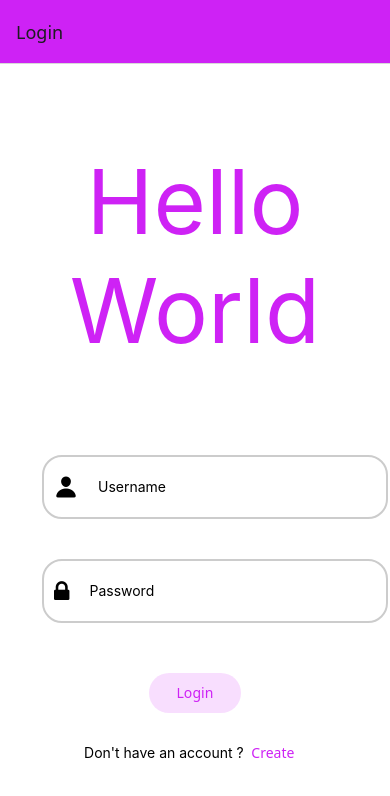
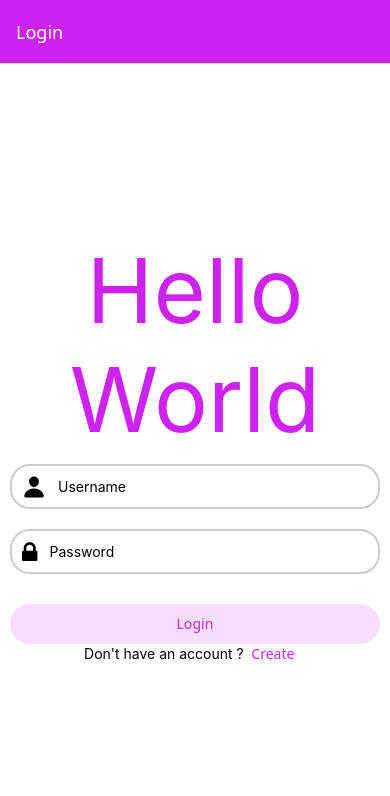
Before and after one commit to blackoceane/D-VELOPPEMENT-D-APPLICATIONS-MOBILES, a React Native app: screen /Login in a window 390 px wide. Shown: the top 796 px of the page. Built offline with nearby package versions, Linux system fonts and the light colour scheme.

Commit message:
navigation

```diff
--- a/App.js
+++ b/App.js
@@ -5,22 +5,40 @@ import CreateRecipe from './CreateRecipe.js';
 import CreateAccount from './CreateAccount.js';
 import Login from './Login.js';
 import ListeRecipe from './ListeRecipe.js';
+import { TouchableOpacity , Text, View} from 'react-native';
+import { StatusBar } from 'expo-status-bar';
 
 const Stack = createNativeStackNavigator();
 
 
 export default function App() {
     return (
+      <>
+        <StatusBar style="light" />
+         <View style={{ flex: 1, backgroundColor: 'white' }}>
         <NavigationContainer>
-            <Stack.Navigator initialRouteName="Login"   screenOptions={{ headerStyle: { backgroundColor: '#ce22f5' }, }}>
+            <Stack.Navigator initialRouteName="Login"   screenOptions={{ headerStyle: { backgroundColor: '#ce22f5' }, headerTintColor: 'white'}}>
 
-                <Stack.Screen name="Login" component={ Login } />
+                <Stack.Screen name="Login" component={ Login }  />
                 <Stack.Screen name="Recipe" component={ CreateRecipe } />
                 <Stack.Screen name="Signup" component={ CreateAccount } />
-                <Stack.Screen name="Recipes" component={ ListeRecipe } />
+                <Stack.Screen name="Recipes" component={ ListeRecipe }
+                    options={({navigation}) => ({
+                       headerBackVisible:false ,
+                        headerRight: ()=> (
+                            <TouchableOpacity  onPress={() => navigation.replace('Login')}>
+                                   <Text style={{fontSize:20 , color:'white'}}>Log out</Text>
+                            </TouchableOpacity>
+                        ),
+                    })}
+                 />
+
+
 
 
             </Stack.Navigator>
         </NavigationContainer>
+        </View>
+     </>
     );
 }
--- a/CreateAccount.js
+++ b/CreateAccount.js
@@ -3,15 +3,17 @@ import Ionicons from '@expo/vector-icons/Ionicons';
 import FontAwesome from '@expo/vector-icons/FontAwesome';
 import { Button } from '@react-navigation/elements';
 
-
+const PRIMARY_COLOR = '#ce22f5';
 
  function CreateAccount() {
   return (
    <View style={styles.screen}>
 
      <View style={styles.container}>
-        <Text style={{ color: '#ce22f5', fontSize: 30, textAlign: 'center',  marginBottom: '15%'}}>Create an account</Text>
-
+       <View style={styles.header} >
+         <Text style={{ color:PRIMARY_COLOR, fontSize: 30}}>Create an account</Text>
+       </View>
+        <View style={styles.form}>
           <View style={styles.inputContainer}>
             <Ionicons name="person" size={24} color="black" />
             <TextInput style={styles.input} placeholder="Username"  autoCapitalize="none"/>
@@ -27,11 +29,10 @@ import { Button } from '@react-navigation/elements';
             <TextInput style={styles.input} placeholder="Confirm Password" secureTextEntry={true} />
           </View>
 
-        <View  style={{ marginTop: 20, width: '80%' }}>
-          <Button  color= '#ce22f5'   screen="Login"> Create Account </Button>
-
+          <View  style={{ marginTop: 20  }}>
+            <Button  color= {PRIMARY_COLOR}   screen="Login"> Create Account </Button>
           </View>
-
+      </View>
       </View>
 
     </View>
@@ -43,21 +44,29 @@ const styles = StyleSheet.create({
     backgroundColor: 'white',
   },
   container: {
+    flex:1,
     justifyContent: 'center',
     alignItems: 'center'  ,
     margin:'auto',
     padding: 20,
   },
 
+  header :{
+    flex:1,
+    justifyContent:'flex-end',
+  },
   input: {
     width: '70%',
     height: 40,
     margin: 10,
     padding: 10,
   },
+  form :{
+    flex: 2,
+     justifyContent:'center',
+  },
+  inputContainer: {
 
-  inputContainer: {
-    width: '100%', // a reflechir
     flexDirection: 'row',
     alignItems: 'center',
     borderWidth: 2,
--- a/ListeRecipe.js
+++ b/ListeRecipe.js
@@ -5,8 +5,12 @@ function ListeRecipe() {
   return (
         <View style={styles.screen}>
             <View style={styles.container}>
-                <Text style={{ color: '#ce22f5', fontSize: 90, textAlign: 'center',  marginBottom: '20%'}}>RECIPES LIST</Text>
-                <Text style={{ color: '#ce22f5', fontSize: 10, textAlign: 'center',  marginTop: '40%'}}> LIST EMPTY</Text>
+                <View style={styles.msm}>
+                <Text style={{ color: '#ce22f5', fontSize: 20, textAlign: 'center'}}> LIST EMPTY</Text>
+                </View>
+                <View style={styles.add}>
+
+                </View>
             </View>
         </View>
     );
@@ -18,10 +22,20 @@ const styles = StyleSheet.create({
         backgroundColor: 'white',
     },
     container: {
+        flex:1,
         justifyContent: 'center',
         alignItems: 'center'  ,
         margin:'auto',
         padding: 20,
     },
+    msm:{
+       flex:1,
+       justifyContent:'center',
+    },
+    add:{
+       flex:1,
+       justifyContent:'flex-end',
+
+    }
 });
 export default ListeRecipe;
--- a/Login.js
+++ b/Login.js
@@ -4,14 +4,18 @@ import FontAwesome from '@expo/vector-icons/FontAwesome';
 import { Link } from '@react-navigation/native';
 import { Button } from '@react-navigation/elements';
 
+const PRIMARY_COLOR = '#ce22f5';
+
+
 function Login() {
   return (
     <View style={styles.screen}>
+        <View style={styles.container}>
+            <View style={styles.header}>
+              <Text style={{ color:PRIMARY_COLOR, fontSize: 90, textAlign: 'center'}}>Hello World</Text>
+            </View>
 
-        <View style={styles.container}>
-            <Text style={{ color: '#ce22f5', fontSize: 90, textAlign: 'center',  marginBottom: '20%'}}>Hello World</Text>
-            <View style ={{ marginBottom: 20 }}>
-
+            <View style ={{ flex: 1, justifyContent:'center' }}>
                 <View style={styles.inputContainer}>
                     <Ionicons name="person" size={24} color="black" />
                     <TextInput style={styles.input} placeholder="Username"   autoCapitalize="none"/>
@@ -21,17 +25,14 @@ function Login() {
                     <FontAwesome name="lock" size={24} color="black" />
                     <TextInput style={styles.input} placeholder="Password" secureTextEntry={true} />
                 </View>
-
+                <View style={{ marginTop: 20  }} >
+                 <Button  color= {PRIMARY_COLOR}    screen="Recipes" > Login </Button>
+                </View>
             </View>
 
-            <View style={{ margin: 10  }} >
-               <Button  color= '#ce22f5'   screen="Recipes"> Login </Button>
+            <View style={{ flex:1 , justifyContent:'flex-start' }} >
+              <Text style={{textAlign:'center'}}>Don't have an account ? <Link screen="Signup" style={{ color:PRIMARY_COLOR,  }}> Create </Link>  </Text>
             </View>
-
-            <View  style={{ marginTop: 20 , width: '80%' }}>
-                <Text style={{  textAlign: 'center'}}>Don't have an account ? <Link screen="Signup" style={{ color: '#ce22f5',  }}> Create </Link>  </Text>
-            </View>
-
         </View>
 
     </View>
@@ -45,28 +46,27 @@ const styles = StyleSheet.create({
     backgroundColor: 'white',
   },
   container: {
-
-    justifyContent: 'center',
-    alignItems: 'center'  ,
-    margin:'auto',
-    padding: 20,
+    flex:1,
+    padding: 10,
 
   },
-  input: {
-    width: '70%',
-    height: 40,
-    margin: 10,
-    padding: 10,
+  header: {
+    flex: 2,
+    justifyContent: 'flex-end',
+    alignItems: 'center',
   },
  inputContainer: {
-    width: '100%', // a reflechir
     flexDirection: 'row',
     alignItems: 'center',
     borderWidth: 2,
     borderRadius: 20,
     borderColor: '#ccc',
     paddingHorizontal: 10,
-    margin:20,
+    marginVertical: 10,
+  },
+  input: {
+    flex:1,
+    padding: 12,
   },
   icon: {
     marginRight: 8,
```
Lines whose indentation alone changed are shown as unchanged.
